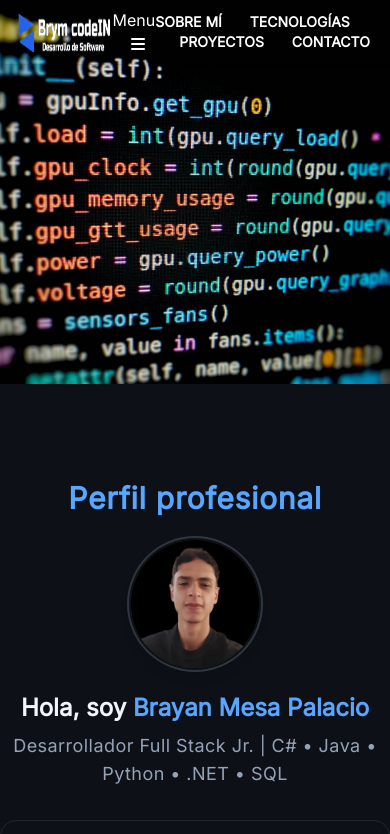
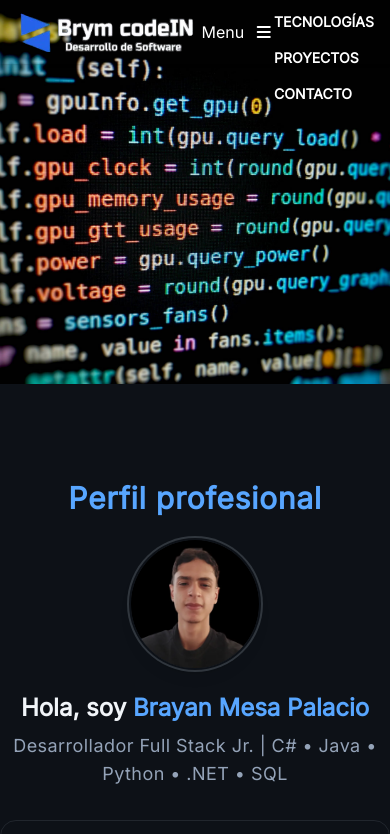
Before and after one commit to FourscodeIN/brym, a website: page index.html in a window 390 px wide. Both pictures are taken after a click on the button "Menu". Shown: the top 834 px of the page. Drawn offline with nearby package versions, Linux system fonts and the light colour scheme.

Commit message:
Se modificaron incoherencias visuales

```diff
--- a/index.html
+++ b/index.html
@@ -33,7 +33,7 @@
       <img src="assets/images/logo2-removebg-preview2.webp" alt="Logo" class="h-10 w-auto" />
     </a>
 
-    <button aria-label="Abrir menú de navegación" class="block lg:hidden text-white focus:outline-none" id="menu-toggle">
+    <button aria-label="Abrir menú de navegación" class="block lg:hidden text-white focus:outline-none hover:text-accent transition" id="menu-toggle">
       <span>Menu</span>
         <i class="fas fa-bars ml-2"></i>
     </button>
@@ -72,7 +72,7 @@
         Apasionado por crear soluciones eficientes, escalables y centradas en el usuario.
       </p>
         <div class="card-actions mt-4">
-          <a href="#projects" class="flex items-center justify-center gap-3 bg-accent text-white px-5 py-3 rounded-full shadow-md hover:bg-[#254FDA] hover:scale-105 transition-transform duration-300 w-full sm:w-auto mx-auto">
+          <a href="#projects" class="flex items-center justify-center gap-3 bg-blue-500 text-white px-5 py-3 rounded-full shadow-md hover:bg-[#0062D1] hover:scale-105 transition-transform duration-300 w-full sm:w-auto mx-auto">
             <i class="fas fa-rocket mr-2"></i>Ver proyectos
           </a>
         </div>
@@ -261,7 +261,7 @@
 </a>
 
 <footer class="bg-[#0d1117] text-white py-4 text-center">
-  <p>&copy; 2025 - Portafolio Brym codeIN</p>
+  <p>&copy; 2025 — Brym CodeIN · Software Portfolio</p>
 </footer>
 
 <script src="https://cdn.jsdelivr.net/npm/aos@2.3.4/dist/aos.js"></script>
--- a/js/scroll.js
+++ b/js/scroll.js
@@ -17,8 +17,22 @@ document.addEventListener("DOMContentLoaded", () => {
   // Toggle menú responsive
   const toggle = document.getElementById("menu-toggle");
   const menu = document.getElementById("navbar-menu");
+
   if (toggle && menu) {
-    toggle.addEventListener("click", () => menu.classList.toggle("hidden"));
+    toggle.addEventListener("click", () => {
+      const isMobile = window.innerWidth < 1024; // < lg breakpoint
+      menu.classList.toggle("hidden");
+
+      if (!menu.classList.contains("hidden") && isMobile) {
+        // Se va a mostrar en móvil
+        menu.classList.add("flex", "flex-col", "space-y-4", "mt-4");
+        menu.classList.remove("space-x-6"); // Evita layout de PC en móvil
+      } else if (isMobile) {
+        // Se va a ocultar en móvil
+        menu.classList.remove("flex", "flex-col", "space-y-4", "mt-4");
+        menu.classList.add("space-x-6"); // Restaurar para PC
+      }
+    });
   }
 
   const nav = document.getElementById("mainNav");
--- a/tailwind.config.js
+++ b/tailwind.config.js
@@ -12,8 +12,8 @@ module.exports = {
         inter: ['Inter', 'sans-serif'],
       },
       backgroundImage: {
-        'header-code': "url('/brym/assets/images/coder-graphics-code-stfmfwdop1zp1tm8.jpg')",
-        // 'header-code': "url('/assets/images/coder-graphics-code-stfmfwdop1zp1tm8.jpg')",
+        // 'header-code': "url('/brym/assets/images/coder-graphics-code-stfmfwdop1zp1tm8.jpg')",
+        'header-code': "url('/assets/images/coder-graphics-code-stfmfwdop1zp1tm8.jpg')",
       },
      keyframes: {
         float: {
@@ -32,7 +32,8 @@ module.exports = {
     "text-emerald-600",
     "text-gray-800",
     "bg-indigo-600",
-    "bg-gray-300"
+    "bg-gray-300",
+    "bg-blue-500"
   ],
   daisyui: {
     themes: [
```
Also changed, not shown: dist/output.css.
